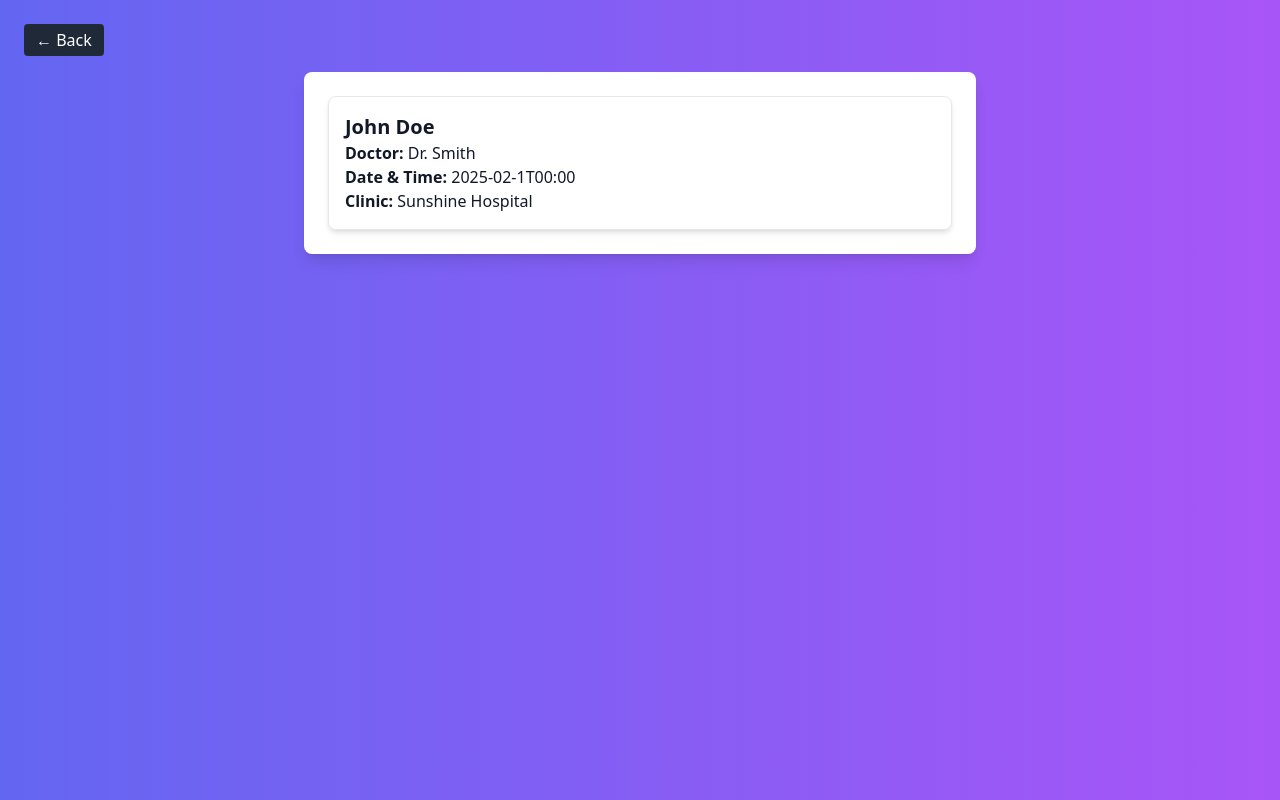
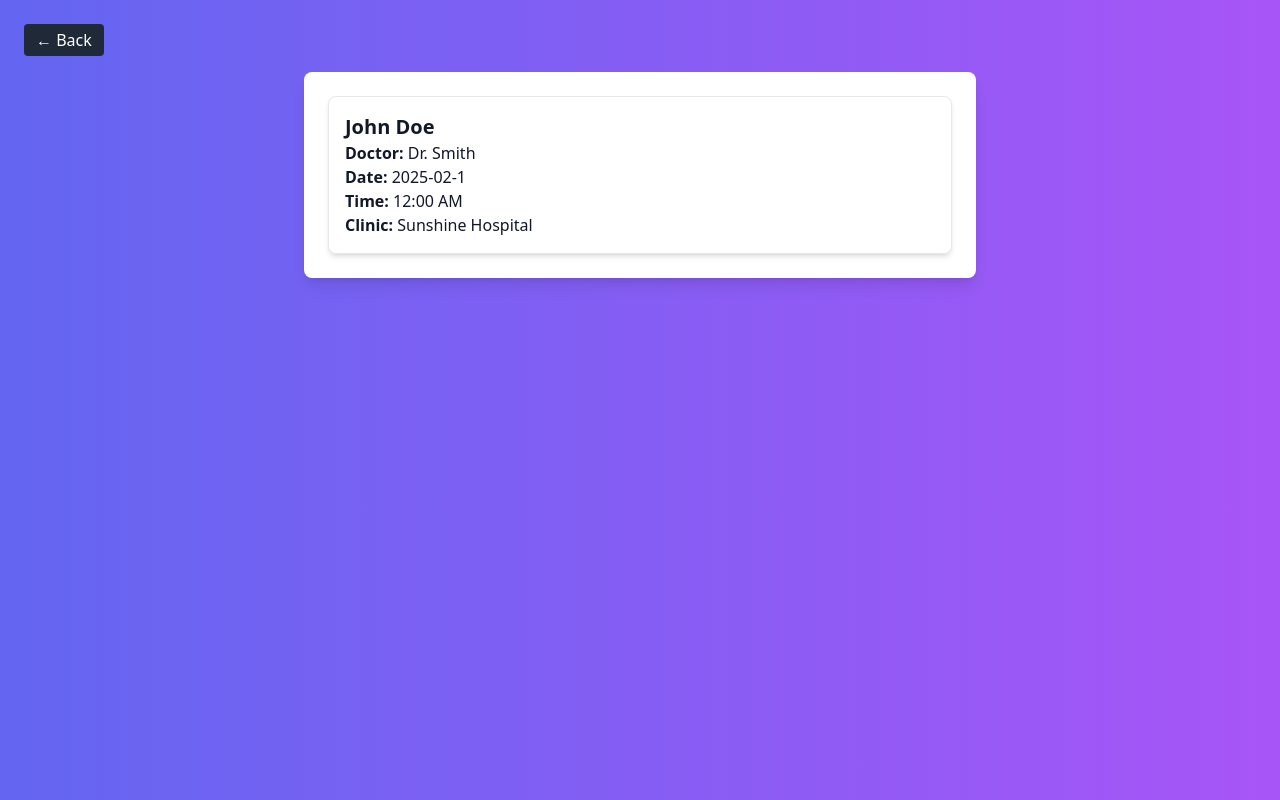
Before and after one commit to Yetife/healthcare-dashboard, a React (Vite) app: page / in a window 1280 px wide. Both pictures are taken after a click on the element 640 px from the left and 278 px from the top of the page. Built offline with nearby package versions, Linux system fonts and the light colour scheme.

Commit message:
appointment update

```diff
--- a/src/App.jsx
+++ b/src/App.jsx
@@ -26,8 +26,8 @@ const App = () => {
 
     return (
         // <div className="p-6 bg-gradient-to-r from-blue-500 via-purple-500 to-pink-500 min-h-screen">
-        <div className="p-6 bg-blue-400 min-h-screen">
-            <h1 className="text-3xl font-bold text-center mb-6 text-white">Healthcare Appointment Dashboard</h1>
+        <div className="p-6 bg-blue-200 min-h-screen">
+            <h1 className="text-3xl font-bold text-center mb-6">Healthcare Appointment Dashboard</h1>
             <div className="bg-white p-6 rounded-lg shadow-lg max-w-4xl mx-auto">
                 <FilterBar />
                 <AppointmentList appointments={paginatedAppointments} />
--- a/src/components/AppointmentDetails.jsx
+++ b/src/components/AppointmentDetails.jsx
@@ -1,11 +1,23 @@
 const AppointmentDetails = ({ appointment }) => {
     if (!appointment) return <p>No appointment selected.</p>;
+
+    const formatTime = (dateTime) => {
+        const [datePart, timePart] = dateTime.split("T");
+        if (!timePart) return "Invalid Time"; // Handle missing time data
+
+        let [hours, minutes] = timePart.split(":").map(Number);
+        const amPm = hours >= 12 ? "PM" : "AM";
+        hours = hours % 12 || 12; // Convert 24-hour to 12-hour format
+
+        return `${hours}:${minutes.toString().padStart(2, "0")} ${amPm}`;
+    };
 
     return (
         <div className="p-4 border rounded-lg shadow-md">
             <h2 className="text-xl font-bold">{appointment.patient_name}</h2>
             <p><strong>Doctor:</strong> {appointment.doctor_name}</p>
-            <p><strong>Date & Time:</strong> {appointment.date_time}</p>
+            <p><strong>Date:</strong> {appointment.date_time.split('T')[0]}</p>
+            <p><strong>Time:</strong> {formatTime(appointment.date_time)}</p>
             <p><strong>Clinic:</strong> {appointment.clinic_location}</p>
         </div>
     );
```
